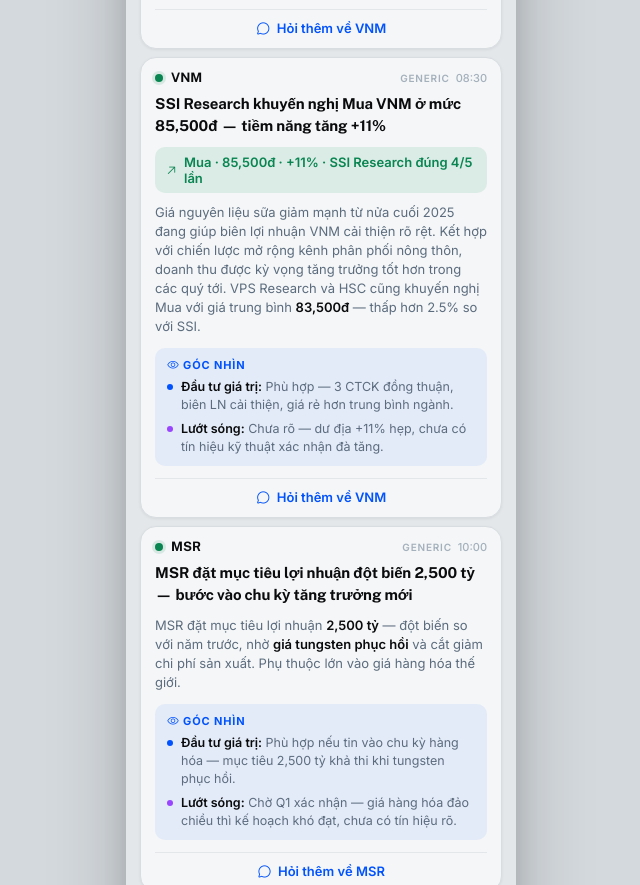
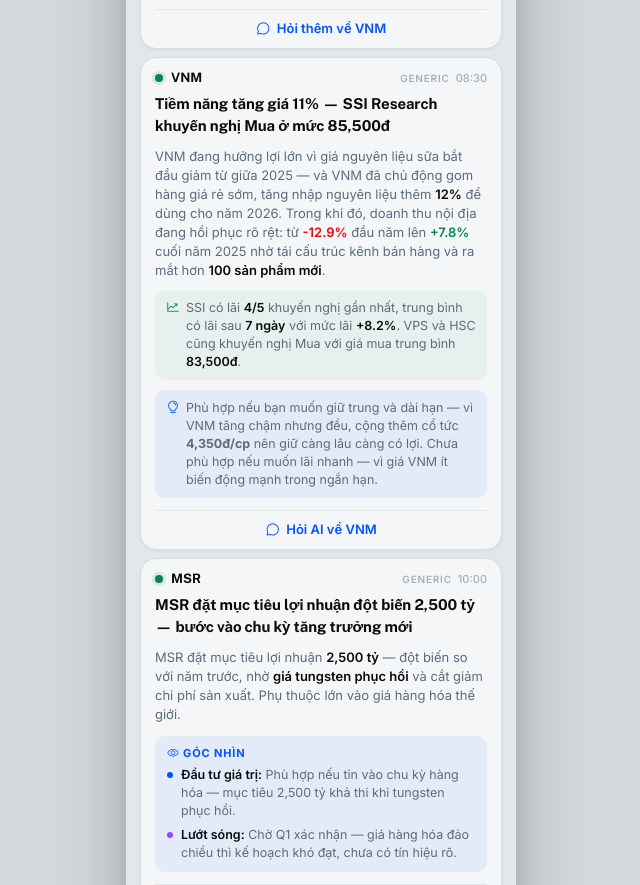
Before and after one commit to DangTrungdev113999/finpath-preview, a plain HTML site: page card-types-v8.html in a window 1280 px wide. Shown: the part 3410-4295 px from the top of the page, without its empty margins (319-959 px from the left). Drawn offline with nearby package versions, Linux system fonts and the light colour scheme.

Commit message:
V8.5: restructure VNM card - track record block, insight block, new layout

```diff
--- a/card-types-v8.html
+++ b/card-types-v8.html
@@ -84,6 +84,11 @@
 .goc-bullet-red{background:var(--text-red)}
 .goc-bullet-blue{background:var(--text-accent)}
 .goc-bullet-purple{background:var(--text-purple)}
+.track-record{margin:10px 14px 0;padding:9px 11px;background:rgba(9,133,81,.06);border-radius:var(--r2);font-size:12.5px;line-height:18px;color:var(--text-secondary);display:flex;align-items:flex-start;gap:6px}
+.track-record i{font-size:14px;color:var(--text-green);flex-shrink:0;margin-top:1px}
+.track-record strong{color:var(--text-primary);font-weight:600}
+.insight-block{margin:10px 14px 0;padding:9px 11px;background:var(--op-accent);border-radius:var(--r2);font-size:12.5px;line-height:18px;color:var(--text-secondary);display:flex;align-items:flex-start;gap:6px}
+.insight-block i{font-size:14px;color:var(--text-accent);flex-shrink:0;margin-top:1px}
 .goc-text{color:var(--text-secondary)}
 .goc-text strong{color:var(--text-primary);font-weight:600}
 .card-cta{display:flex;align-items:center;justify-content:center;gap:6px;margin:12px 14px 12px;padding-top:10px;border-top:1px solid var(--line-divider);font-size:13px;font-weight:600;color:var(--text-accent)}
@@ -257,15 +262,11 @@
 <div class="card-hd-left"><div class="dot dot-green"></div><span class="ticker">VNM</span></div>
 <div class="card-hd-right"><span class="card-mode">Generic</span><span class="card-time">08:30</span></div>
 </div>
-<div class="card-title">SSI Research khuyến nghị Mua VNM ở mức 85,500đ — tiềm năng tăng +11%</div>
-<div class="impact-row impact-pos"><i class="ph ph-arrow-up-right"></i> Mua · 85,500đ · +11% · SSI Research đúng 4/5 lần</div>
-<div class="card-body">Giá nguyên liệu sữa giảm mạnh từ nửa cuối 2025 đang giúp biên lợi nhuận VNM cải thiện rõ rệt. Kết hợp với chiến lược mở rộng kênh phân phối nông thôn, doanh thu được kỳ vọng tăng trưởng tốt hơn trong các quý tới. VPS Research và HSC cũng khuyến nghị Mua với giá trung bình <strong>83,500đ</strong> — thấp hơn 2.5% so với SSI.</div>
-<div class="goc-nhin">
-<div class="goc-label"><i class="ph ph-eye"></i> Góc nhìn</div>
-<div class="goc-scenario"><div class="goc-bullet goc-bullet-blue"></div><div class="goc-text"><strong>Đầu tư giá trị:</strong> Phù hợp — 3 CTCK đồng thuận, biên LN cải thiện, giá rẻ hơn trung bình ngành.</div></div>
-<div class="goc-scenario"><div class="goc-bullet goc-bullet-purple"></div><div class="goc-text"><strong>Lướt sóng:</strong> Chưa rõ — dư địa +11% hẹp, chưa có tín hiệu kỹ thuật xác nhận đà tăng.</div></div>
-</div>
-<div class="card-cta"><i class="ph ph-chat-circle"></i> Hỏi thêm về VNM</div>
+<div class="card-title">Tiềm năng tăng giá 11% — SSI Research khuyến nghị Mua ở mức 85,500đ</div>
+<div class="card-body">VNM đang hưởng lợi lớn vì giá nguyên liệu sữa bắt đầu giảm từ giữa 2025 — và VNM đã chủ động gom hàng giá rẻ sớm, tăng nhập nguyên liệu thêm <strong>12%</strong> để dùng cho năm 2026. Trong khi đó, doanh thu nội địa đang hồi phục rõ rệt: từ <span class="dn">-12.9%</span> đầu năm lên <span class="up">+7.8%</span> cuối năm 2025 nhờ tái cấu trúc kênh bán hàng và ra mắt hơn <strong>100 sản phẩm mới</strong>.</div>
+<div class="track-record"><i class="ph ph-chart-line-up"></i><span>SSI có lãi <strong>4/5</strong> khuyến nghị gần nhất, trung bình có lãi sau <strong>7 ngày</strong> với mức lãi <strong>+8.2%</strong>. VPS và HSC cũng khuyến nghị Mua với giá mua trung bình <strong>83,500đ</strong>.</span></div>
+<div class="insight-block"><i class="ph ph-lightbulb"></i><span>Phù hợp nếu bạn muốn giữ trung và dài hạn — vì VNM tăng chậm nhưng đều, cộng thêm cổ tức <strong>4,350đ/cp</strong> nên giữ càng lâu càng có lợi. Chưa phù hợp nếu muốn lãi nhanh — vì giá VNM ít biến động mạnh trong ngắn hạn.</span></div>
+<div class="card-cta"><i class="ph ph-chat-circle"></i> Hỏi AI về VNM</div>
 </div>
 
 <!-- ⑫ ANALYST INSIGHT -->
```
